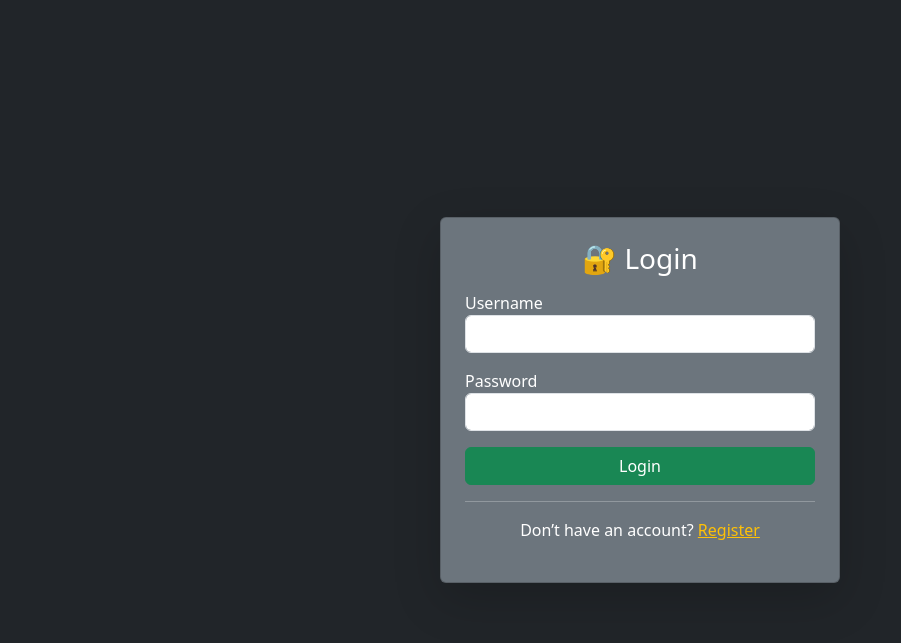
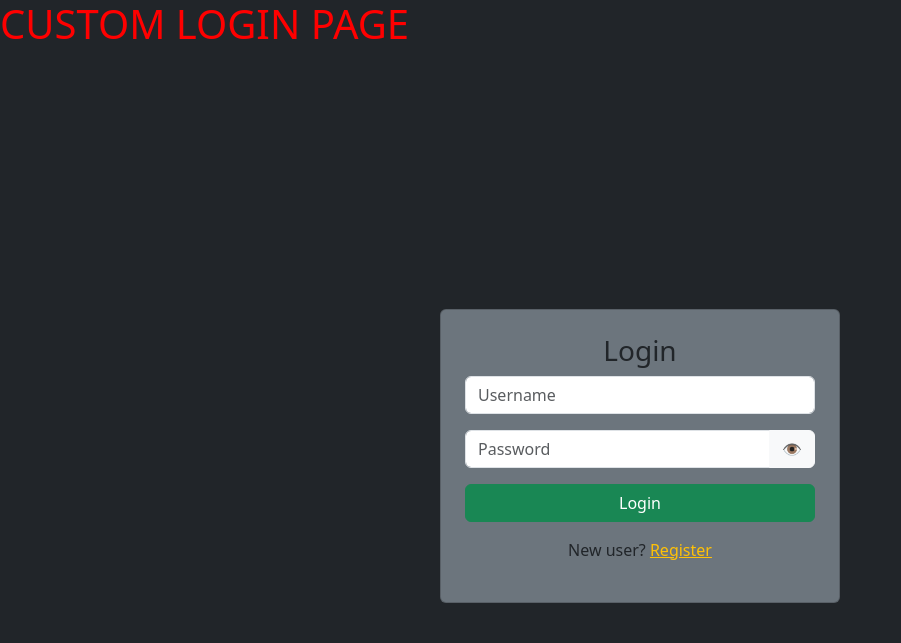
Before and after one commit to SamShri16/docket-django, a Django app: page /accounts/login/ in a window 1280 px wide. Shown: the top 643 px of the page, without its empty margins (0-901 px from the left). Before the commit the page ends 583 px from the top, so only its background shows below. Run offline with Django 5.2, Linux system fonts and the light colour scheme.

Commit message:
implemented styled login & register UI

```diff
--- a/accounts/urls.py
+++ b/accounts/urls.py
@@ -1,7 +1,9 @@
 from django.urls import path
 from . import views
+from django.contrib.auth import views as auth_views
 
 urlpatterns = [
+    path('login/', auth_views.LoginView.as_view(), name='login'),
     path('login/', views.user_login, name='login'),
     path('register/', views.register, name='register'),
     path('logout/', views.user_logout, name='logout'),
--- a/templates/registration/login.html
+++ b/templates/registration/login.html
@@ -7,7 +7,7 @@
 </head>
 
 <body class="bg-dark text-white">
-
+<h1 style="color:red;">CUSTOM LOGIN PAGE</h1>
 <div class="container d-flex justify-content-center align-items-center vh-100">
 
 <div class="card p-4 bg-secondary" style="width:400px;">
```
